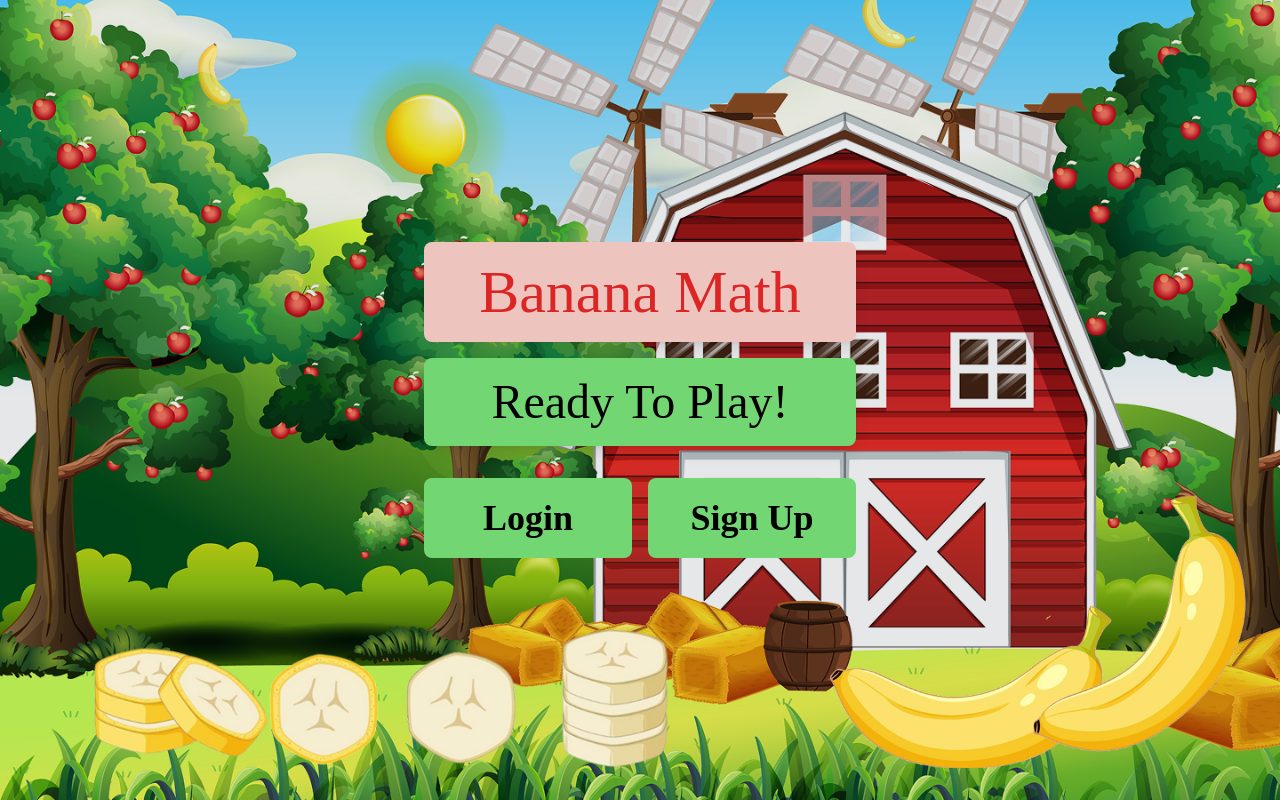
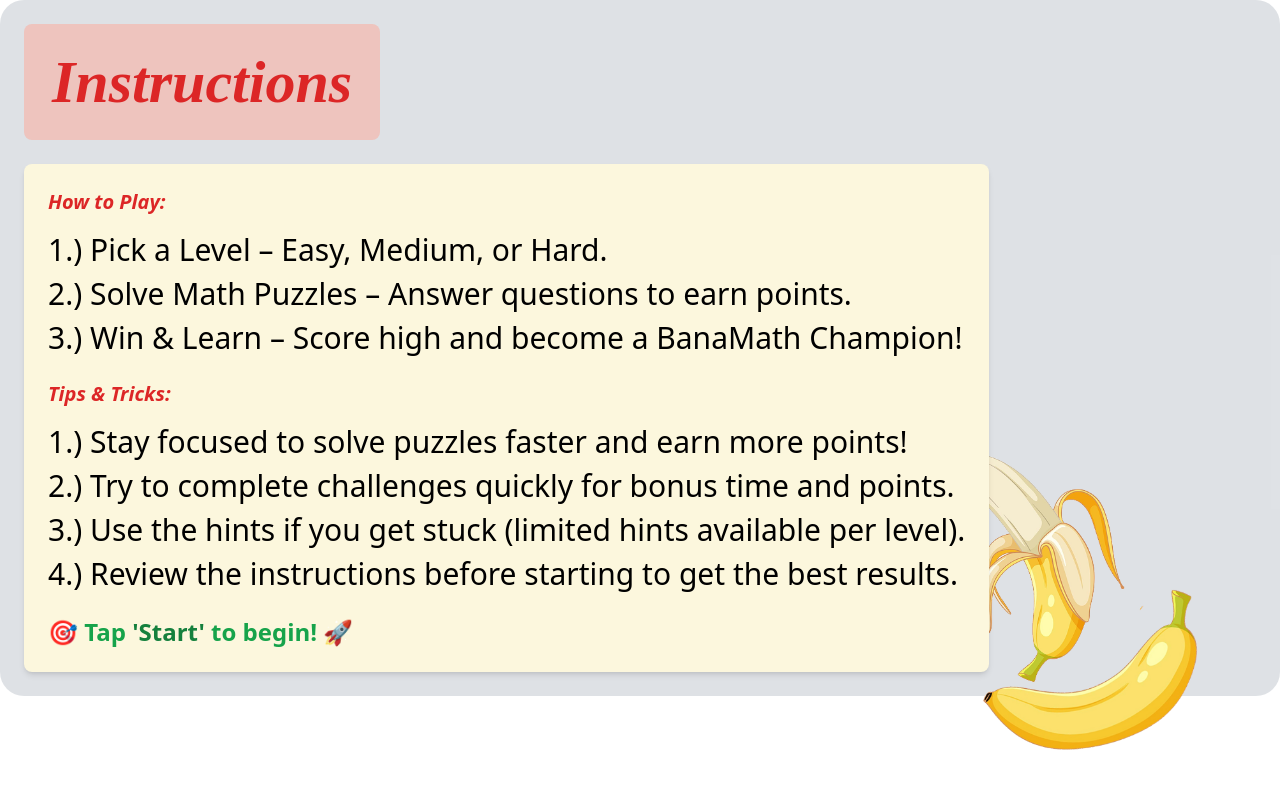
Before and after one commit to MalithaSupun/Banana-Game, a React (Vite) app: page /instructions in a window 1280 px wide. Before the commit this address led to /instructions#/landing. Built offline with nearby package versions, Linux system fonts and the light colour scheme; no server answers; sample sign-in values are in the browser's storage.

Commit message:
enhance(InstructionsPage); switch to BrowserRouter for improved routing and update instruction content for clarity

```diff
--- a/src/App.jsx
+++ b/src/App.jsx
@@ -1,4 +1,4 @@
-import { HashRouter as Router, Route, Routes } from "react-router-dom";
+import { BrowserRouter as Router, Route, Routes } from "react-router-dom";
 import StartingPage from "./pages/StartingPage";
 import LandingPage from "./pages/LandingPage";
 import LoginPage from "./pages/LoginPage";
--- a/src/pages/InstructionsPage.jsx
+++ b/src/pages/InstructionsPage.jsx
@@ -3,7 +3,7 @@
 
 function InstructionPage() {
   return (
-    <div className="flex flex-col items-start justify-start h-full w-full  bg-gray-300 p-6 overflow-hidden bg-opacity-70 rounded-3xl">
+    <div className="flex flex-col items-start justify-start h-full w-full bg-gray-300 p-6 overflow-hidden bg-opacity-70 rounded-3xl">
       {/* Header Section */}
       <div className="bg-primary p-4 rounded-lg mb-6 w-fit text-left">
         <h2 className="text-6xl font-bold text-red-600 italic font-dancingScript p-3">
@@ -20,11 +20,21 @@
           <li>3.) Win & Learn – Score high and become a BanaMath Champion!</li>
         </ul>
 
+        {/* Additional Instructions */}
+        <h3 className="text-xl font-bold text-red-600 italic mt-6 mb-4">Tips & Tricks:</h3>
+        <ul className="text-3xl text-black space-y-2">
+          <li>1.) Stay focused to solve puzzles faster and earn more points!</li>
+          <li>2.) Try to complete challenges quickly for bonus time and points.</li>
+          <li>3.) Use the hints if you get stuck (limited hints available per level).</li>
+          <li>4.) Review the instructions before starting to get the best results.</li>
+        </ul>
+
         {/* Call-to-Action */}
         <p className="text-green-600 font-bold text-2xl mt-6">
           🎯 Tap <span className="text-green-700">'Start'</span> to begin! 🚀
         </p>
       </div>
+
       {/* Bottom Right Image */}
       <img
         src={BottomRightImage}
```
Lines whose indentation alone changed are shown as unchanged.
